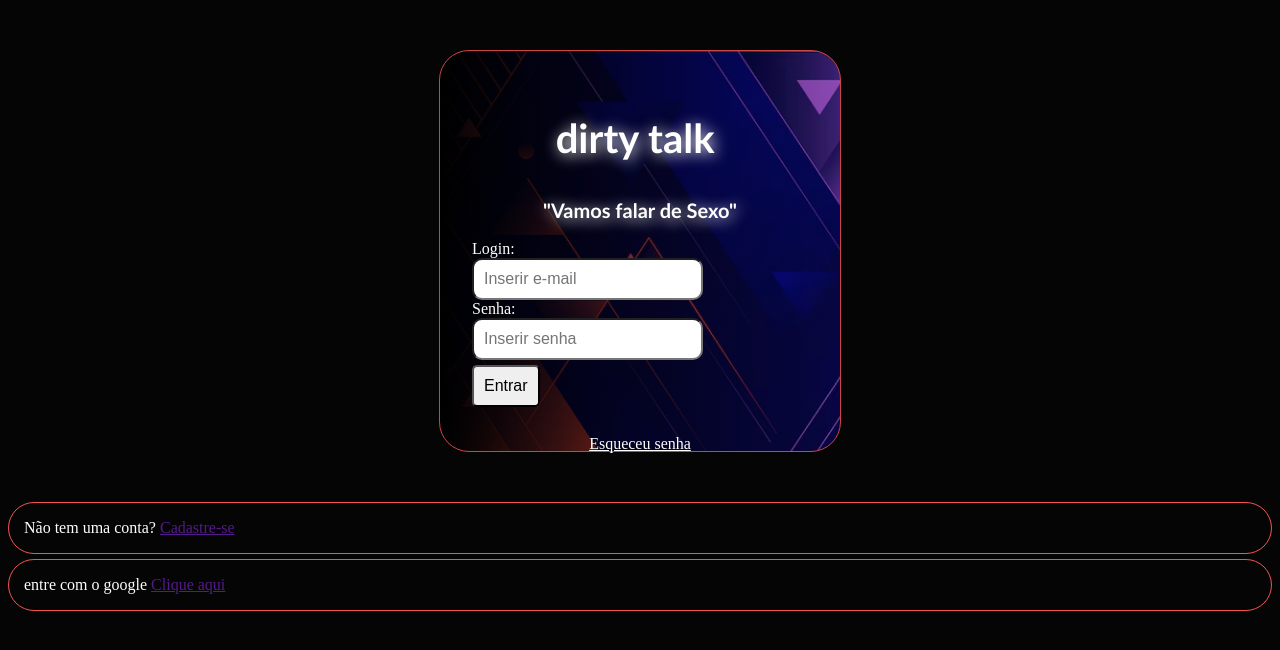
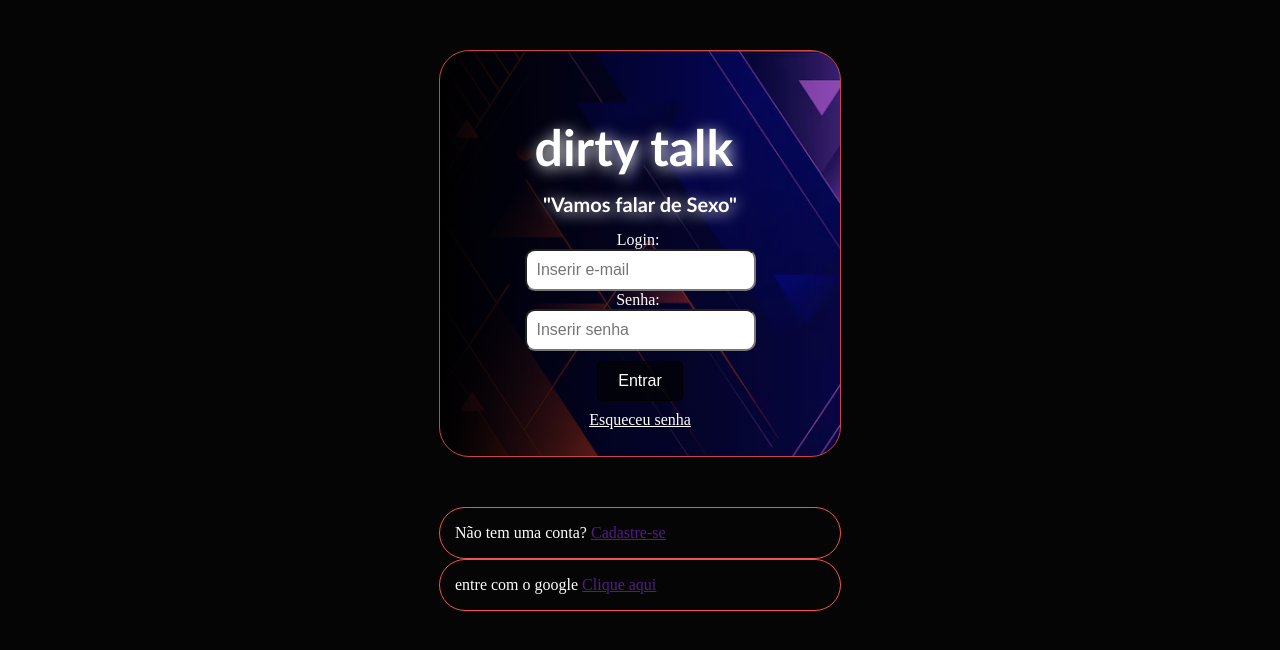
Before and after one commit to BerghFreitas/site, a website: page site/login/telaLogin.html in a window 1280 px wide. Drawn offline with Linux system fonts and the light colour scheme.

Commit message:
fonte de texto

```diff
--- a/site/login/telaLogin.css
+++ b/site/login/telaLogin.css
@@ -15,6 +15,12 @@ body{
     padding-right: 0px;
     margin: 50px auto; /* Centraliza horizontalmente */
     max-width: 400px; /* Limita a largura */
+    display: flex; /* Flexbox */
+    flex-direction: column; /* Alinha os itens verticalmente */
+    justify-content: center; /* Centraliza verticalmente */
+    align-items: center; /* Centraliza horizontalmente */
+    padding-top: 5px ;
+
 
 }
 
@@ -24,8 +30,17 @@ input{
     font-size: 16px;
 }
 #entrarTelaLogin{
+    padding: 10px 20px;
     border-radius: 5px;
-    margin-top: 5px;
+    background-color: rgba(2, 2, 2, 0.7);
+    color: white;
+    border: solid 1px black;
+    cursor: pointer;
+    margin-top: 10px; /* Espaço entre o botão e os outros elementos */
+    transition: background-color 0.3s ease;
+
+
+
 
 
 }
@@ -33,9 +48,11 @@ input{
     text-align: center;
     font-family: 'Trebuchet MS', 'Lucida Sans Unicode', 'Lucida Grande', 'Lucida Sans', Arial, sans-serif;
     text-shadow: 2px 2px 15px;
-    font-size: 40px;
+    font-size: 50px;
     color: white;
-    margin-bottom: 0px;
+    margin-bottom: 15px;
+
+
 }
 h2{
     text-align: center;
@@ -48,9 +65,10 @@ h2{
 
 .estiloDiv {
     border: 1px solid rgb(245, 82, 82);
-    margin-top: 5px;
     border-radius: 30px;
     color: white;
+    max-width: 400px; /* Limita a largura */
+    margin:  auto; /* Centraliza horizontalmente */
 }
 #esqueceuSenha {
     display: block;
@@ -62,24 +80,27 @@ p{
     margin-left: 15px;
 }
 #entrarTelaLogin:hover {
-    background-color: rgba(204, 69, 69, 0.7);
+    background-color: rgba(204, 69, 69, 0.9);
     color: white;
     cursor: pointer;
-    transition: background-color 0.3s ease, transform 0.2s ease;
-    transform: scale(1.05); /* Dá um efeito de crescimento suave */
+    transform: scale(1.05); /* Efeito de crescimento suave */
 }
 #esqueceuSenha:hover {
     text-decoration: underline;
     color: rgb(204, 69, 69);
     transition: color 0.3s ease;
 }
+h2{
+    margin-bottom: 15px;
+}
 @media (max-width: 480px) {
     #areaLogin {
         padding: 10px;
         margin: 20px auto;
     }
-    h2, #nomeRedeSocialLogin {
-        font-size: 18px;
+    #nomeRedeSocialLogin {
+        font-size: 30px;
+        margin-bottom: 10px;
     }
     input {
         font-size: 14px;
@@ -88,4 +109,5 @@ p{
         font-size: 14px;
         padding: 8px;
     }
+
 }
```
